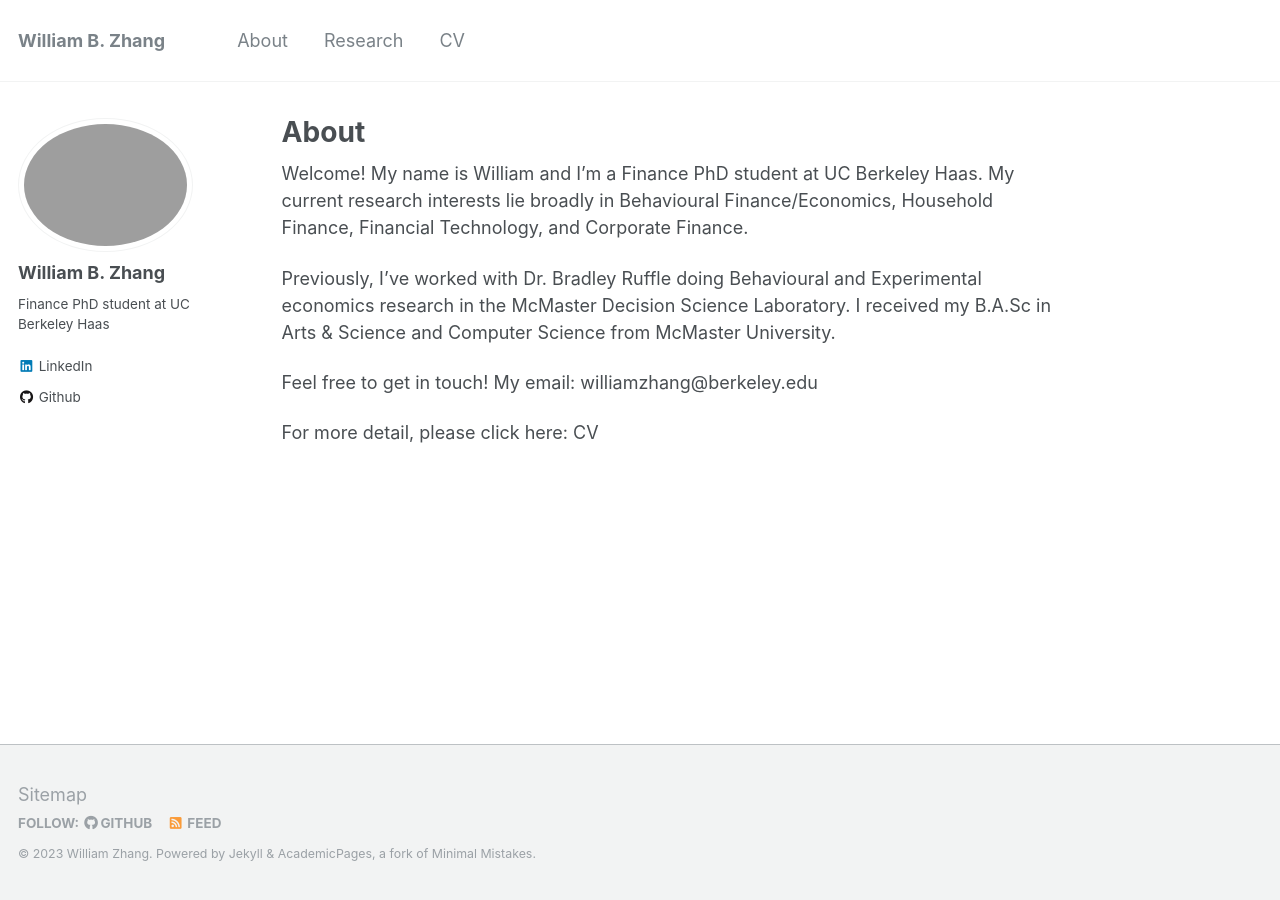
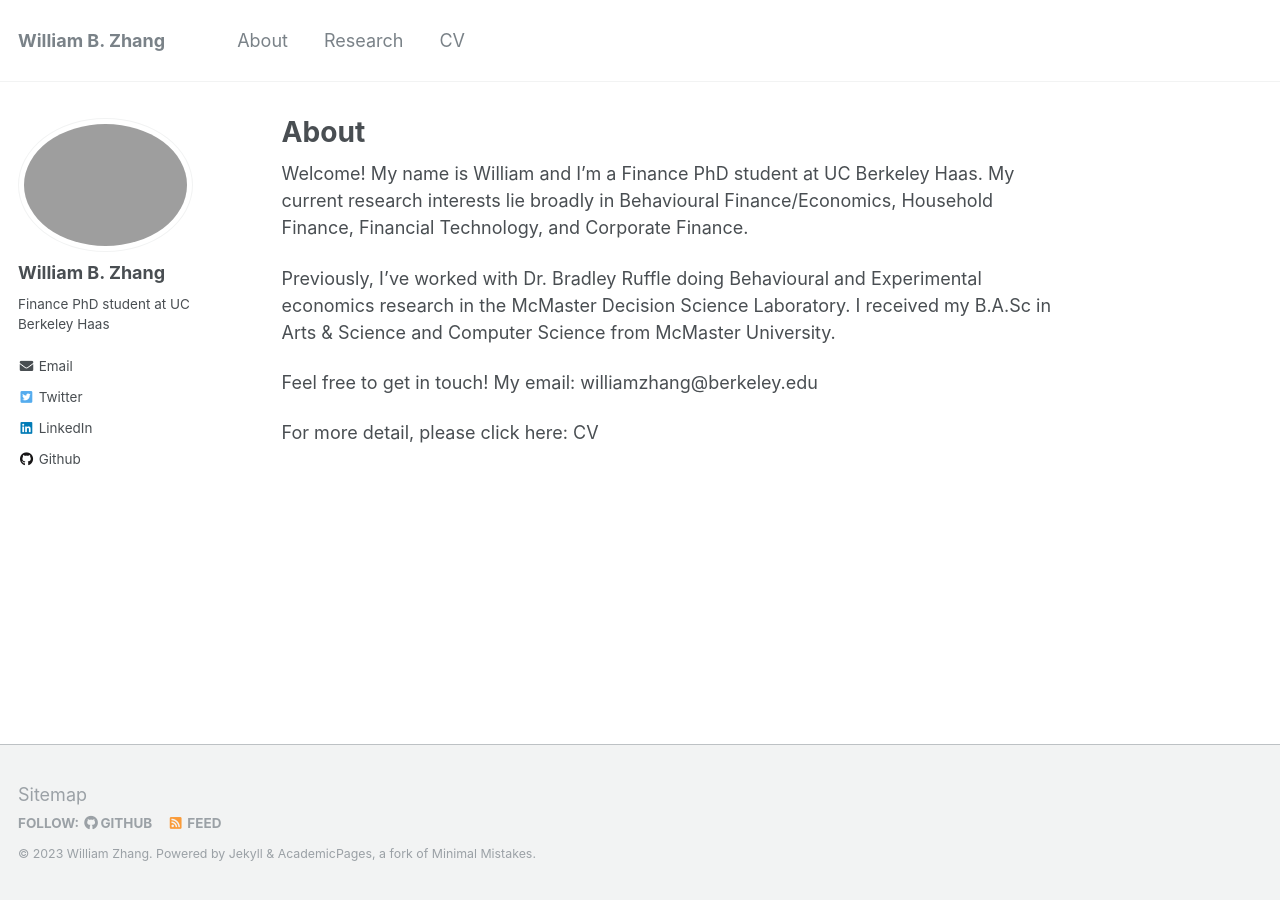
Before and after one commit to williambowenzhang/williambowenzhang.github.io, a Jekyll site: the page built from _pages/about.md, in a window 1280 px wide. Built offline with Jekyll 4.4.1, drawn with Linux system fonts in a browser that asks for light colours.

Commit message:
Update _config.yml

```diff
--- a/_config.yml
+++ b/_config.yml
@@ -87,7 +87,7 @@ author:
  # employer         :
  # pubmed           : "https://www.ncbi.nlm.nih.gov/pubmed/?term=john+snow"
  # googlescholar    : "http://yourfullgooglescholarurl.com"
-  williamzhang@berkeley.edu            : "williamzhang@berkeley.edu"
+  email            : "williamzhang@berkeley.edu"
  # researchgate     :  # example: "https://www.researchgate.net/profile/yourprofile"
   uri              :
   bitbucket        :
@@ -109,7 +109,7 @@ author:
   stackoverflow    : # http://stackoverflow.com/users/123456/username
   steam            :
   tumblr           :
-  williambzhang          : "williambzhang" #twitter
+  twitter          : "williambzhang" #twitter
   vine             :
   weibo            :
   xing             :
```
